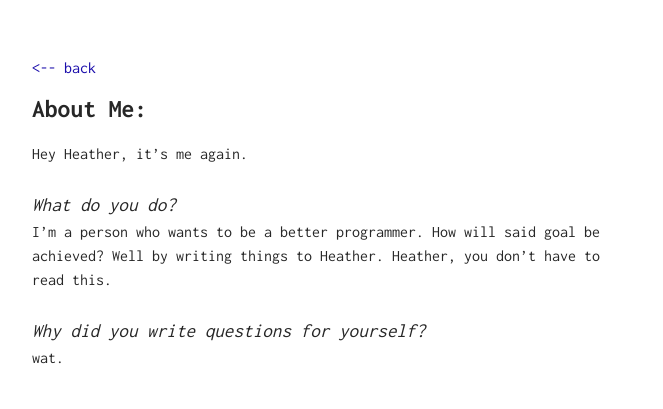
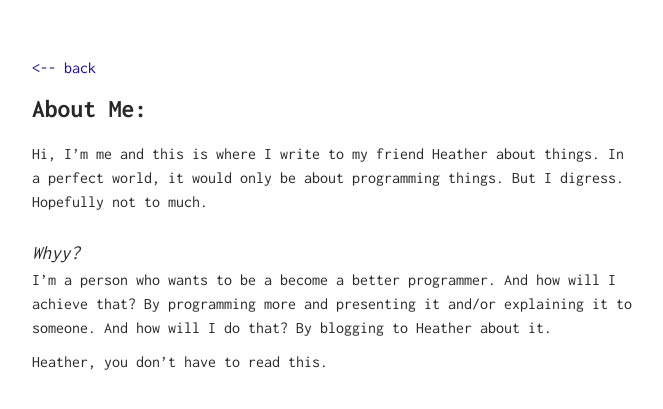
Before and after one commit to dolliars/heyheather, a Jekyll site: the page built from me/index.md, in a window 1280 px wide. Shown: the top 409 px of the page, without its empty margins (308-971 px from the left). Built offline with Jekyll 4.4.1, drawn with Linux system fonts in a browser that asks for light colours.

Commit message:
Everything is fine and things work

```diff
--- a/me/index.md
+++ b/me/index.md
@@ -2,12 +2,13 @@
 layout: about
 ---
 
-Hey Heather, it's me again.
+Hi, I'm me and this is where I write to my friend Heather about things. In a
+perfect world, it would only be about programming things. But I digress.
+Hopefully not to much.
 
-# What do you do?
-I'm a person who wants to be a better programmer. How will said goal be
-achieved? Well by writing things to Heather.
+# Whyy?
+I'm a person who wants to be a become a better programmer. And how will I
+achieve that? By programming more and presenting it and/or explaining it to
+someone. And how will I do that? By blogging to Heather about it.
+
 Heather, you don't have to read this.
-
-# Why did you write questions for yourself?
-wat.
```
Also changed, not shown: _posts/2019-03-30-setting-up-blog.md (+5 -5 lines), _posts/2019-03-30-whats-the-plan.md (+1 -1 lines), assets/js/main.js (deleted, +0 -51 lines), README.md.
